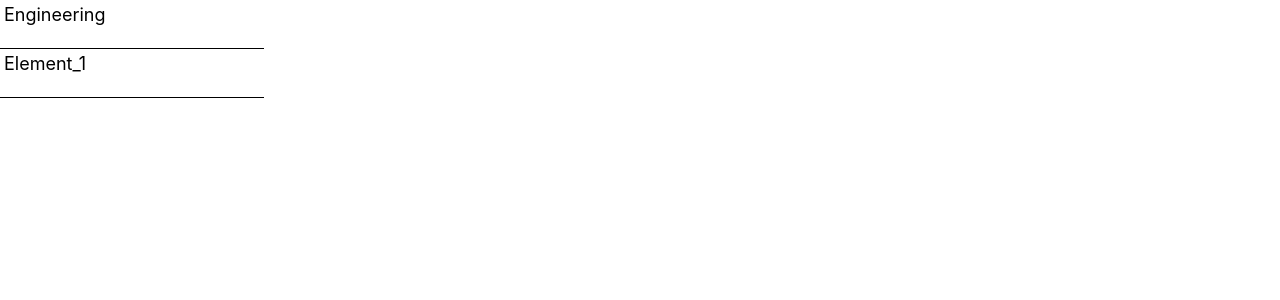
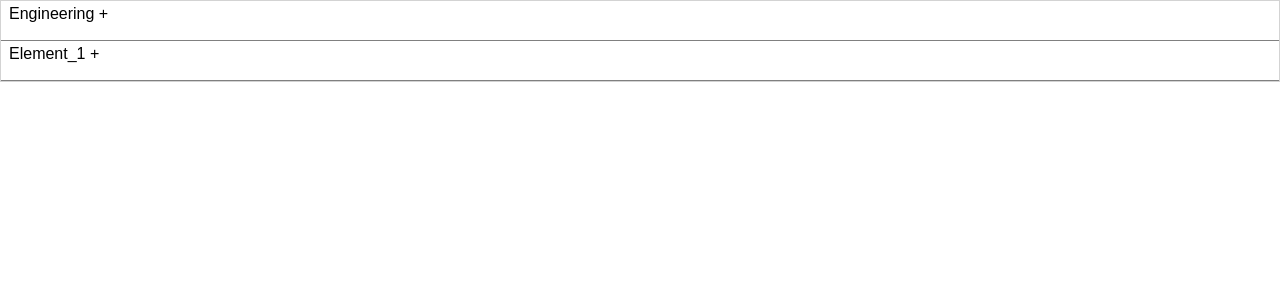
Before and after one commit to bijay007/chat_app, a React (Create React App) app in the folder chat_client/: page / in a window 1280 px wide. Shown: the top 300 px of the page. Built offline with nearby package versions, Linux system fonts and the light colour scheme.

Commit message:
Add basic toggle on root tree list

```diff
--- a/chat_client/src/components/nestedList/NestedList.css
+++ b/chat_client/src/components/nestedList/NestedList.css
@@ -1,11 +1,11 @@
 .NestedList {
   display: grid;
-  border: 1px;
-  border-color: brown;
+  border: 1px solid lightgray;
 }
 .NestedList_Root {
+  display: flex;
+  justify-content: flex-start;
   height: 5vmin;
-  width: 20vmax;
-  border-bottom: 1px solid black;
-  padding: 0.25rem;
+  border-bottom: 1px solid gray;
+  padding: 0.25rem 0.5rem;
 }
--- a/chat_client/src/components/nestedList/NestedList.js
+++ b/chat_client/src/components/nestedList/NestedList.js
@@ -2,6 +2,20 @@ import React, { Component } from 'react';
 import './NestedList.css';
 
 class NestedList extends Component {
+
+  constructor(props) {
+    super(props);
+    this.state = {
+      collapsed: [...Array(this.props.list.length).keys()].map(() => true) // all trees collpased by default
+    }
+  }
+
+  clickHandler = index => {
+    const collapsed = Array.from(this.state.collapsed);
+    collapsed.splice(index, 1, !collapsed[index])
+    this.setState({ collapsed: collapsed })
+  }
+
   render() {
     const { list } = this.props;
     return (
@@ -9,7 +23,12 @@ class NestedList extends Component {
         {
           list.map((elem, index) => {
             return (
-              <div className={'NestedList_Root'}>{elem.title ? elem.title : `Element_${index}`}</div>
+              <button key={elem.title + index} className={'NestedList_Root'} onClick={() => this.clickHandler(index)}>
+                <div>
+                  <span>{elem.title ? elem.title : `Element_${index}`}</span>
+                  <span>{this.state.collapsed[index]? ' + ' : ' - '}</span>
+                </div>
+              </button>
             )
           })
         }
```
Also changed, not shown: chat_client/src/components/nestedList/NestedListItem.js (added, +8 -0 lines).
